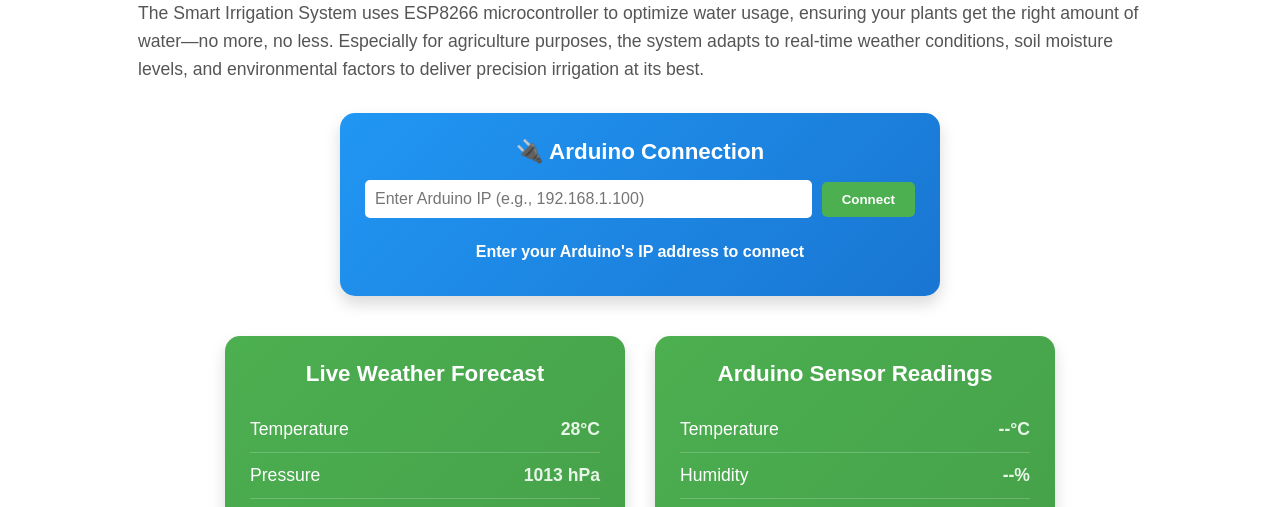
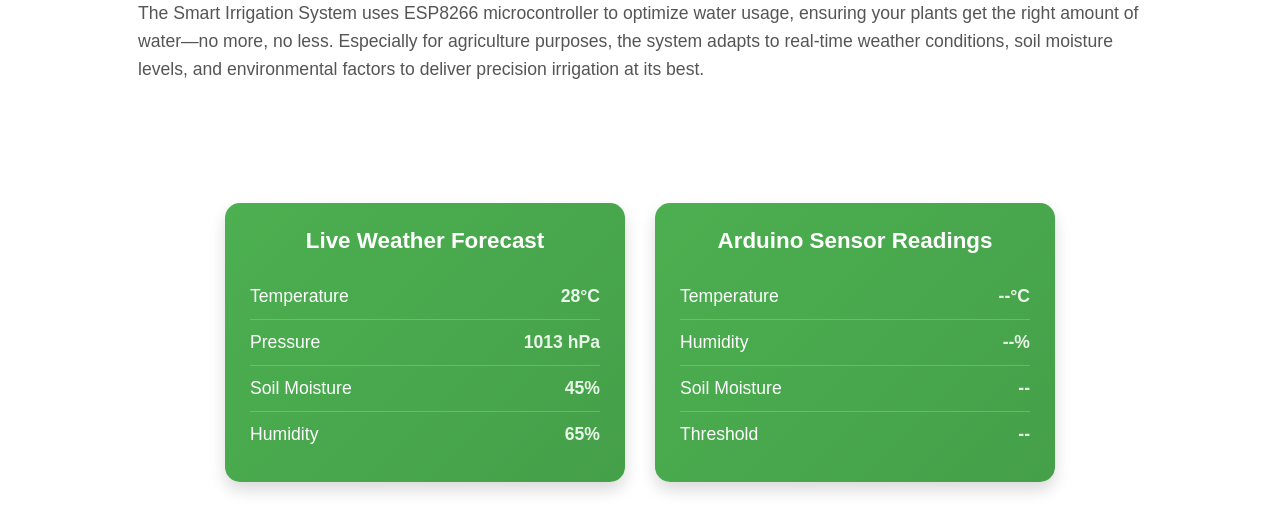
Before and after one commit to holawaleh/smartirrigation, a website: page index.html in a window 1280 px wide. Shown: the part 293-800 px from the top of the page. Drawn offline with Linux system fonts and the light colour scheme; no server answers.

Commit message:
robust details

```diff
--- a/index.html
+++ b/index.html
@@ -503,16 +503,7 @@
       </h2>
     </div>
 
-    <!-- Arduino Connection Panel -->
-    <div class="arduino-connection">
-      <h3>🔌 Arduino Connection</h3>
-      <div class="connection-input">
-        <input type="text" id="arduinoIP" placeholder="Enter Arduino IP (e.g., 192.168.1.100)" value="">
-        <button onclick="connectToArduino()">Connect</button>
-      </div>
-      <div class="arduino-status" id="arduinoStatus">
-        Enter your Arduino's IP address to connect
-      </div>
+
   </div>
 
   <!-- Reading Panels -->
```
Lines whose indentation alone changed are shown as unchanged.
